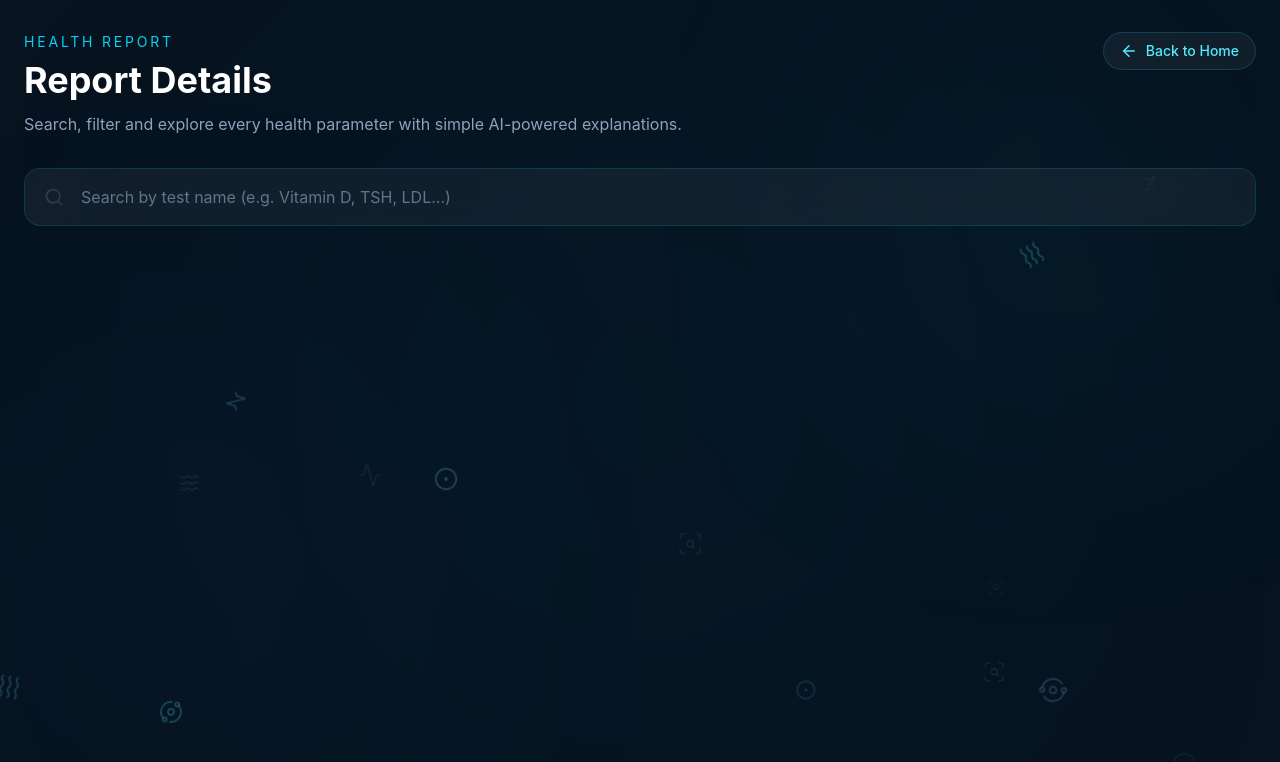
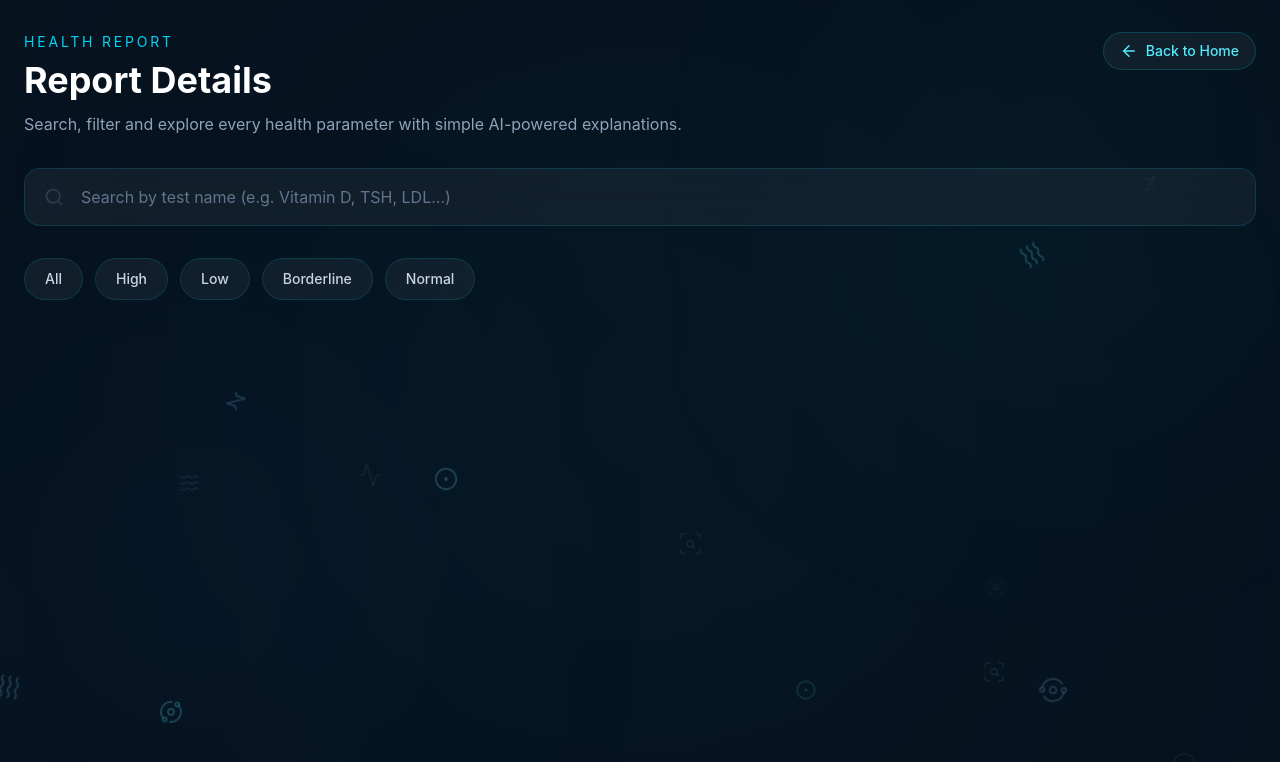
Before and after one commit to techieshruti/health-companion-ai, a React (Vite) app: page /report-details in a window 1280 px wide. Shown: the top 762 px of the page. Built offline with nearby package versions, Linux system fonts and the light colour scheme.

Commit message:
add FilterTabs section in report details page

```diff
--- a/src/components/report/FilterTabs.jsx
+++ b/src/components/report/FilterTabs.jsx
@@ -0,0 +1,43 @@
+const filters = [
+  "All",
+  "High",
+  "Low",
+  "Borderline",
+  "Normal",
+];
+
+function FilterTabs({ activeFilter, setActiveFilter }) {
+  return (
+    <div className="mb-8 flex flex-wrap gap-3">
+      {filters.map((filter) => {
+        const isActive = activeFilter === filter;
+
+        return (
+          <button
+            key={filter}
+            onClick={() => setActiveFilter(filter)}
+            className={`
+              rounded-full
+              px-5
+              py-2.5
+              cursor-pointer
+              text-sm
+              font-medium
+              transition-all
+              duration-300
+              ${
+                isActive
+                  ? "bg-cyan-500 text-white shadow-lg shadow-cyan-500/20"
+                  : "border border-cyan-400/15 bg-white/5 text-slate-300 backdrop-blur-xl hover:border-cyan-400/40 hover:bg-cyan-400/10 hover:text-white"
+              }
+            `}
+          >
+            {filter}
+          </button>
+        );
+      })}
+    </div>
+  );
+}
+
+export default FilterTabs;
--- a/src/pages/ReportDetails.jsx
+++ b/src/pages/ReportDetails.jsx
@@ -1,12 +1,15 @@
+import { useState } from "react";
 import InfoCard from "../components/report/InfoCard";
 import ReportHeader from "../components/report/ReportHeader";
 import TestCard from "../components/report/TestCard";
 import SearchBar from "../components/report/SearchBar";
+import FilterTabs from "../components/report/FilterTabs";
 // import LifestyleCard from "../components/report/LifestyleCard";
 // import DoctorQuestionsCard from "../components/report/DoctorQuestionsCard";
 import BackgroundEffect from "../components/common/BackgroundEffect";
 
 function ReportDetails() {
+  const [searchTerm, setSearchTerm] = useState("");
   return (
     <div className="relative min-h-screen bg-[#07131F]">
            <BackgroundEffect variant="report" />
@@ -14,6 +17,7 @@ function ReportDetails() {
           <div className="relative z-10 max-w-7xl mx-auto px-6 py-8">
             <ReportHeader />
             <SearchBar/>
+            <FilterTabs/>
             {/* <InfoCard /> */}
             {/* <TestCard /> */}
             {/* <LifestyleCard /> */}
```
